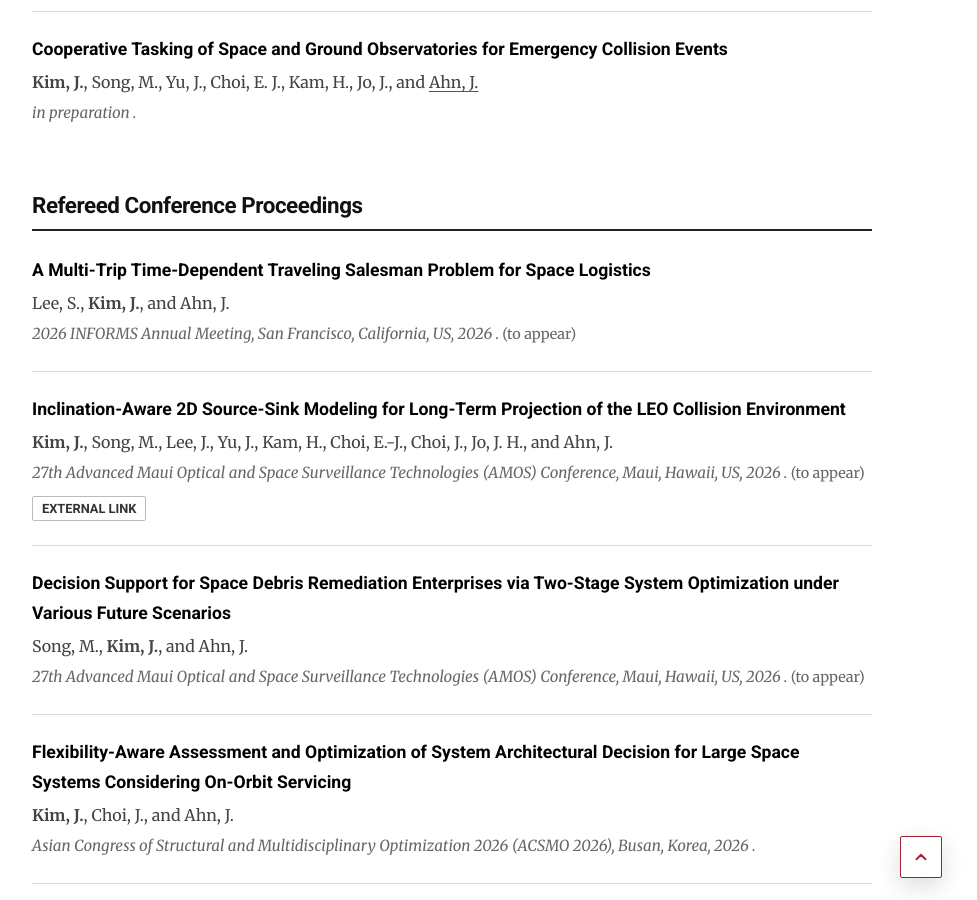
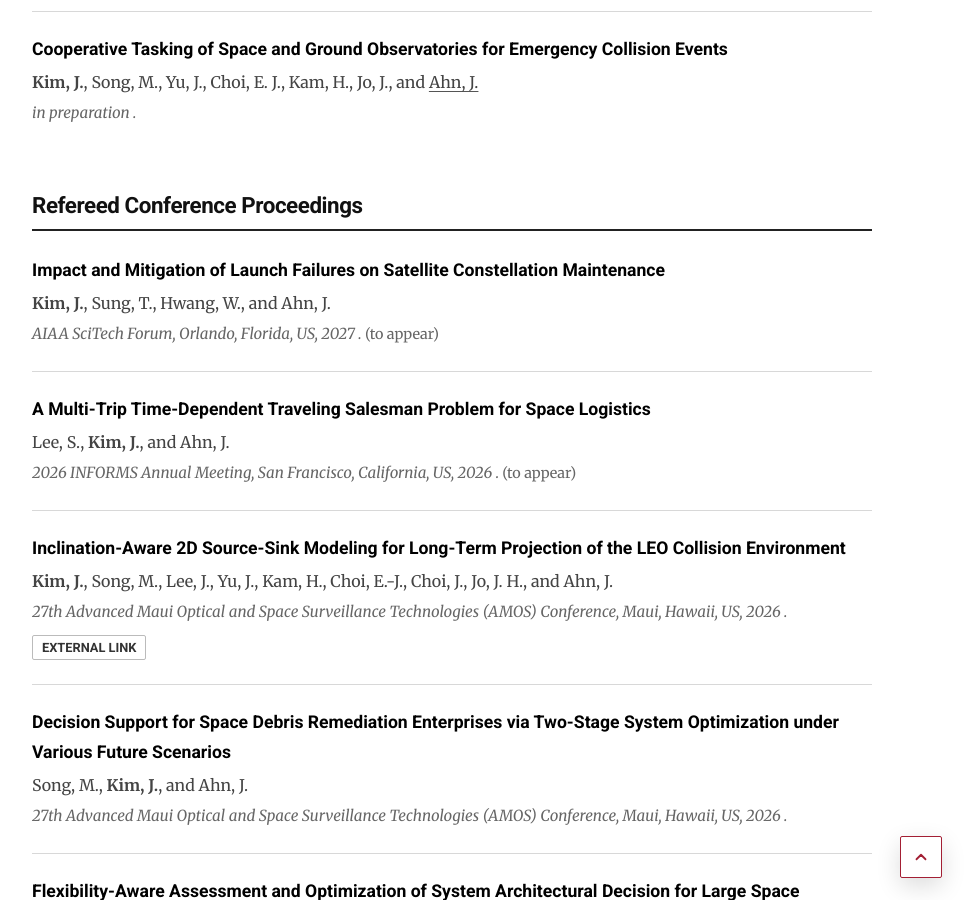
Before and after one commit to jaewoo-space/jaewoo-space.github.io, a Jekyll site: the page built from publications.md, in a window 1280 px wide and 900 px high, scrolled down 3058 px. Shown: the whole window, without its empty margins (188-1165 px from the left). Built offline with Jekyll 4.4.1, drawn with Linux system fonts in a browser that asks for light colours.

Commit message:
Sync conference publications with updated CV

```diff
--- a/_data/publications.yml
+++ b/_data/publications.yml
@@ -125,6 +125,13 @@
 # ==========================================
 # Conference Proceedings
 # ==========================================
+- title: "Impact and Mitigation of Launch Failures on Satellite Constellation Maintenance"
+  authors: "<b>Kim, J.</b>, Sung, T., Hwang, W., and Ahn, J."
+  venue: "AIAA SciTech Forum, Orlando, Florida, US"
+  year: 2027
+  type: "conference"
+  note: "to appear"
+
 - title: "A Multi-Trip Time-Dependent Traveling Salesman Problem for Space Logistics"
   authors: "Lee, S., <b>Kim, J.</b>, and Ahn, J."
   venue: "2026 INFORMS Annual Meeting, San Francisco, California, US"
@@ -138,14 +145,12 @@
   year: 2026
   type: "conference"
   link: "https://www.researchgate.net/profile/Jaewoo-Kim-19/publication/412951863_Inclination-aware_2D_source-sink_modeling_for_long-term_projection_of_the_LEO_collision_environment/links/6a87a5c53a7ce868e72eb864/Inclination-aware-2D-source-sink-modeling-for-long-term-projection-of-the-LEO-collision-environment.pdf"
-  note: "to appear"
 
 - title: "Decision Support for Space Debris Remediation Enterprises via Two-Stage System Optimization under Various Future Scenarios"
   authors: "Song, M., <b>Kim, J.</b>, and Ahn, J."
   venue: "27th Advanced Maui Optical and Space Surveillance Technologies (AMOS) Conference, Maui, Hawaii, US"
   year: 2026
   type: "conference"
-  note: "to appear"
 
 - title: "Flexibility-Aware Assessment and Optimization of System Architectural Decision for Large Space Systems Considering On-Orbit Servicing"
   authors: "<b>Kim, J.</b>, Choi, J., and Ahn, J."
```
Also changed, not shown: 1 other file.
